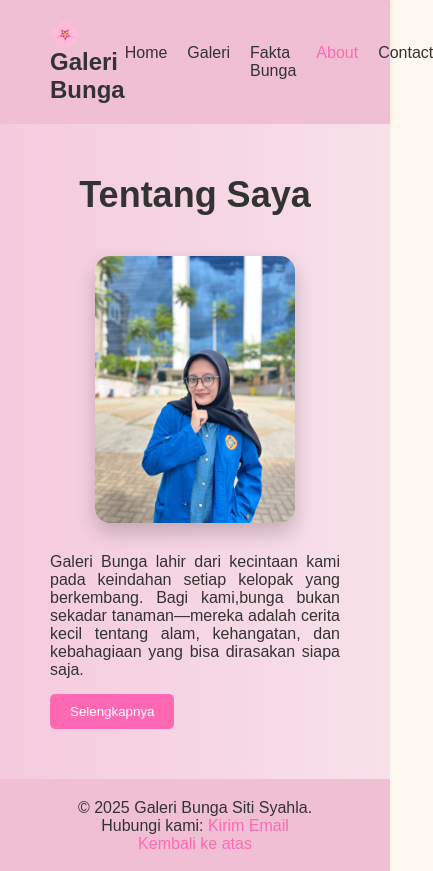
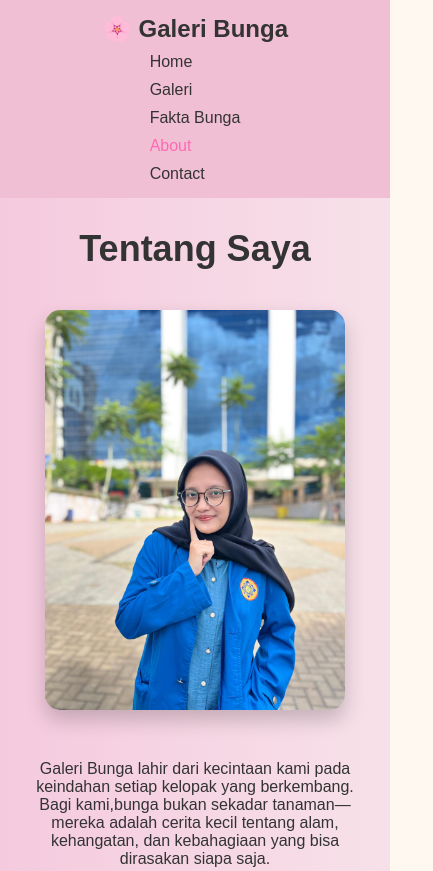
Before and after one commit to syahla124/florasy, a plain HTML site: page about.html in a window 390 px wide. Shown: the top 871 px of the page, 433 px wide, since content can reach past the window. Drawn offline with Linux system fonts and the light colour scheme.

Commit message:
Enhance mobile responsiveness in about.css
Added mobile responsiveness to the layout and adjusted styles for smaller screens.

```diff
--- a/about.css
+++ b/about.css
@@ -109,3 +109,44 @@ footer a {
 footer a:hover {
     text-decoration: underline;
 }
+
+/* ======================
+   MOBILE RESPONSIVE
+====================== */
+@media (max-width: 768px) {
+
+  header {
+    flex-direction: column;
+    padding: 15px;
+    gap: 10px;
+  }
+
+  header nav ul {
+    flex-direction: column;
+    gap: 10px;
+  }
+
+  .about {
+    padding: 30px 20px;
+  }
+
+  .about-content {
+    flex-direction: column;
+    text-align: center;
+  }
+
+  .about-content img {
+    width: 100%;
+    max-width: 300px;
+    margin-bottom: 20px;
+  }
+
+  .about-text {
+    text-align: center;
+  }
+
+  footer {
+    text-align: center;
+    font-size: 14px;
+  }
+}
```
